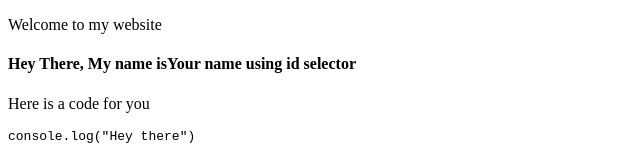
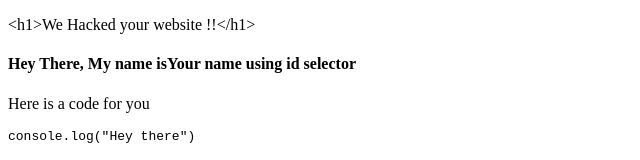
Before and after one commit to visheshgupta0404/JavaScript, a plain HTML site: page 13_QuerySelector/index.html in a window 1280 px wide. Shown: the top 160 px of the page, without its empty margins (0-640 px from the left). Drawn offline with Linux system fonts and the light colour scheme.

Commit message:
Adding querySectorAll

```diff
--- a/13_QuerySelector/index.html
+++ b/13_QuerySelector/index.html
@@ -48,6 +48,36 @@
         change_name2.innerHTML = "Your name using id selector"
 
 
+        const change_name3 = document.querySelector(".paragraph")
+        console.log(change_name3.innerHTML) //Here we fetch html using the class
+
+
+        /*
+        If we need to make changes or get only the text then we need to use the .innerText rather than .innerHTML
+        using .innerText is the professional way to do
+        */
+
+        change_name3.innerText = "<h1>We Hacked your website !!</h1>"  //this is the wrong way to do here we need to use .innerHTML
+
+
+        //If we want get the parent or child of any tag then perform these steps
+
+        console.log(change_name3.parentElement) //gives the parent Elements
+        console.log(document.querySelector("body").childElementCount) //gives the number of child
+
+
+        //Usage of .querySelectorAll - gives a array of all
+
+        const ele = document.querySelectorAll(".block")
+        console.log(ele)
+
+        //printing code inside it using the arrow function studied earlier if you follow this repo
+
+        ele.forEach((e)=>{
+            console.log(e.innerHTML)
+        })
+
+
 
     </script>
 </body>
```
